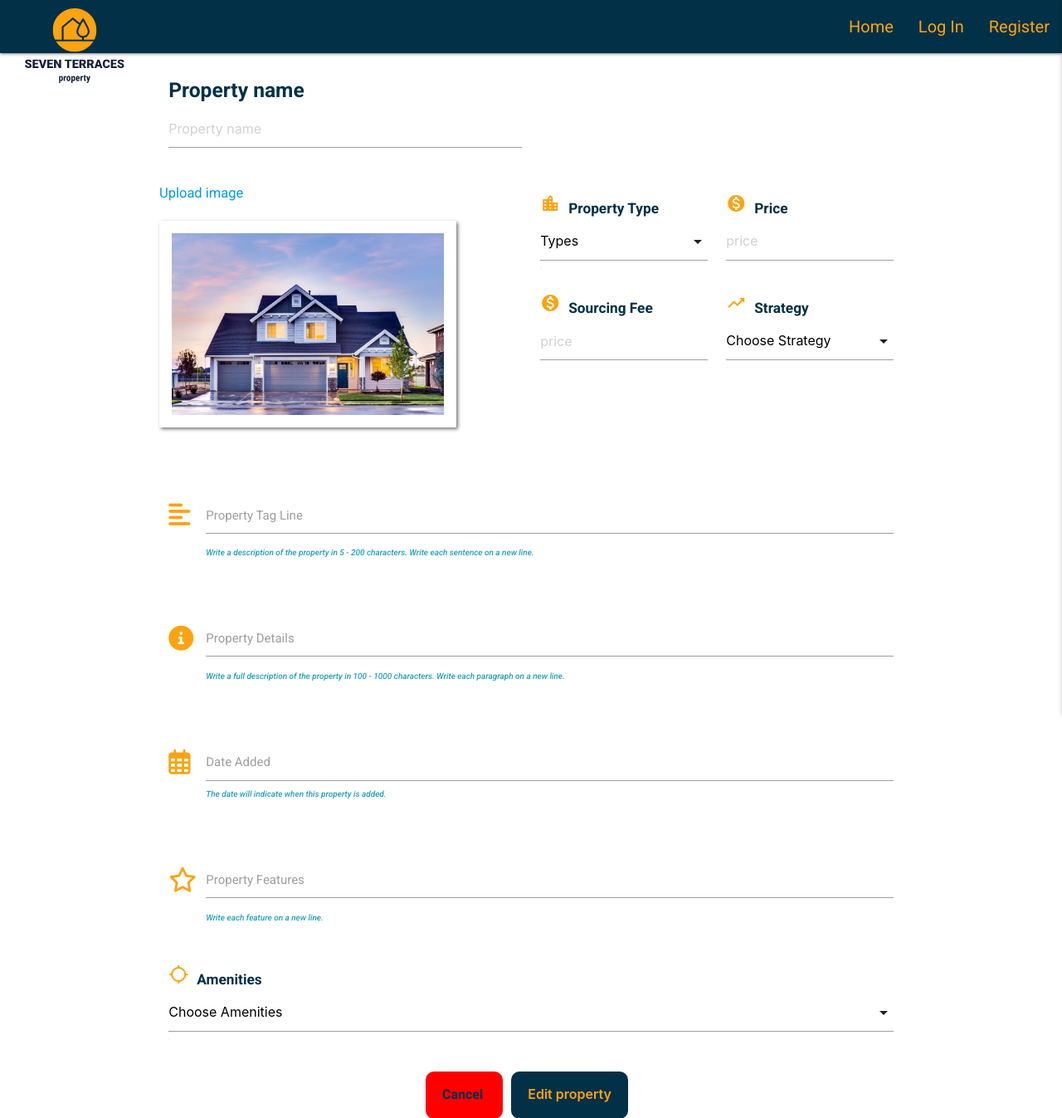
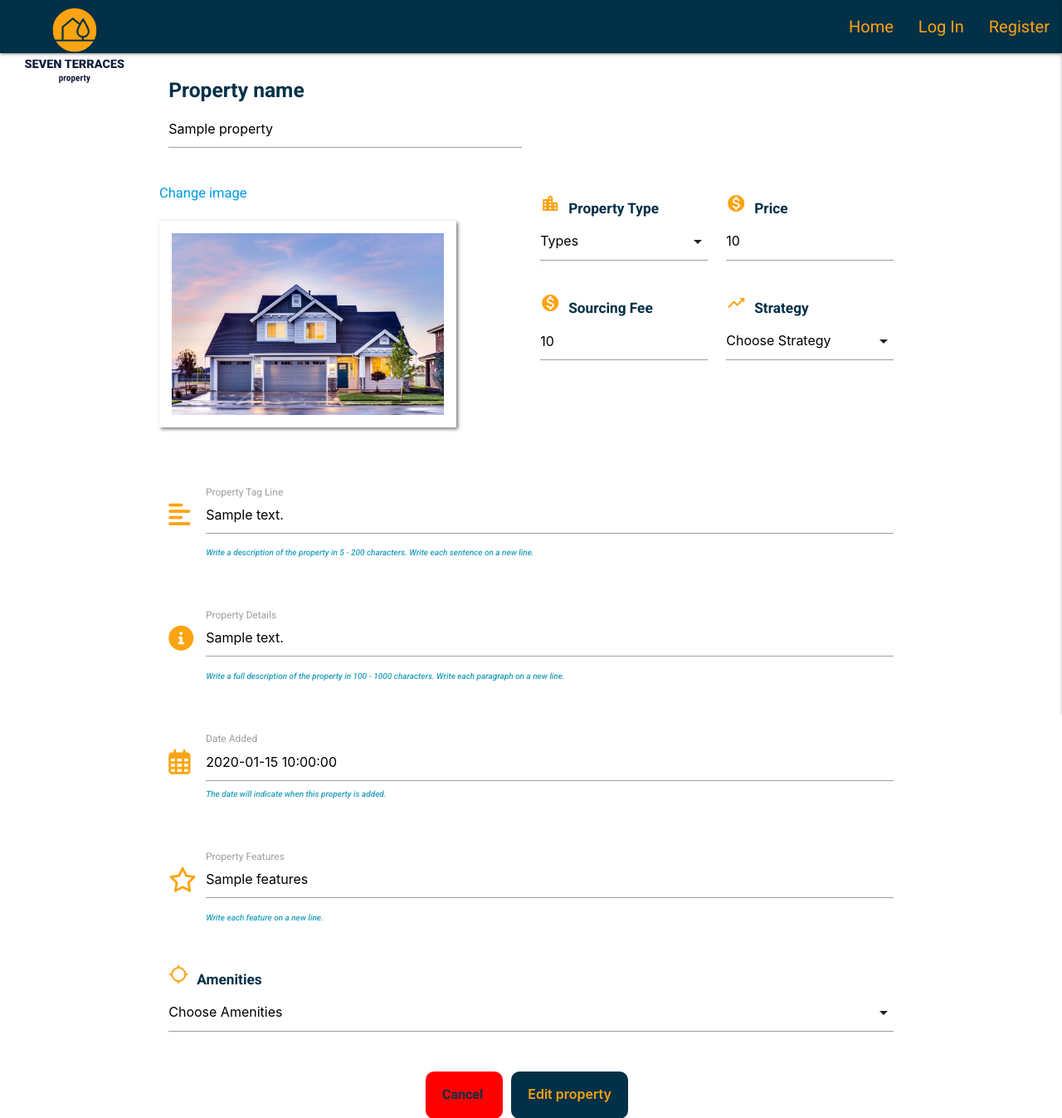
Before and after one commit to TNamdarian/seven-terraces, a Flask app: template templates/edit_property.html in a window 1280 px wide. Shown: the top 1347 px of the page at 83% size. Run offline with Flask 2, Linux system fonts and the light colour scheme; the template is opened without the code that fills it: most values are stand-ins (such as "Sample title", 1, 10 or a date in 2020); some libraries are stand-ins or nearby versions.

Commit message:
Bind data to edit property form

```diff
--- a/templates/edit_property.html
+++ b/templates/edit_property.html
@@ -9,18 +9,20 @@
             <div class="row">
                 <div class="input-field col s12 m12 l6">
                     <h5>Property name</h5>
-                    <input placeholder="Property name" id="property_name" name="property_name" type="text" class="validate" required="">
+                    <input id="property_name" name="property_name" type="text" class="validate" value="{{property.property_name}}" required="">
                 </div>
             </div>
             <!-- Property Image -->
             <div class="img-details col s12 m12 l6">
                 <!-- Modal Trigger -->
-                <div class="row">
-                    <a class="modal-trigger" href="#modal1">Upload image</a>
-                </div>
+                <div class="row"><a class="modal-trigger" href="#modal1">Change image</a></div>
                 <div class="row img-wrapper">
                     <a class="modal-trigger" href="#modal1">
+                        {% if property.property_image %}
+                        <img src="{{url_for('img_uploads', filename=property['property_image'])}}" alt="property_image">
+                        {% else %}
                         <img src="{{url_for('static', filename='images/default.jpg')}}" alt="default_property_image">
+                        {% endif %}
                     </a>
                 </div>
                 <!-- Modal Structure-->
@@ -47,27 +49,35 @@
                         <select id="type" name="type" class="validate" required>
                             <option value="" disabled selected>Types</option>
                             {% for kind in type %}
+                            {% if kind.type == property.type %}
+                            <option value="{{ kind.type }}" selected>{{ kind.type }}</option>
+                            {% else %}
                             <option value="{{ kind.type }}">{{ kind.type }}</option>
+                            {% endif %}
                             {% endfor %}
                         </select>
                         <label for="type">Property Type</label>
                     </div>
                     <div class="col s6">
                         <h6><i class="material-icons">monetization_on</i>Price</h6>
-                        <input placeholder="price" id="price" name="price" type="number" class="validate" min="1" required="">
+                        <input placeholder="price" id="price" name="price" type="number" class="validate" min="1" value="{{property.price}}" required="">
                     </div>
                 </div>
                 <div class="row details-row">
                     <div class="col s6">
                         <h6><i class="material-icons">monetization_on</i>Sourcing Fee</h6>
-                        <input placeholder="price" id="price" name="price" type="number" class="validate" min="1" required="">
+                        <input placeholder="price" id="price" name="price" type="number" class="validate" min="1" value="{{property.sourcing_fee}}" required="">
                     </div>
                     <div class="col s6">
                         <h6><i class="material-icons">trending_up</i>Strategy</h6>
                         <select id="category_name" name="category_name" class="validate" required>
                             <option value="" disabled selected>Choose Strategy</option>
                             {% for category in categories %}
-                            <option value="{{ category.category_name }}">{{ category.category_name }}</option>
+                            {% if category.category_name == property.category_name %}
+                            <option value="{{ category.category_name }}" seleted>{{ category.category_name }}</option>
+                            {% else %}
+                            <option value=" {{ category.category_name }}">{{ category.category_name }}</option>
+                            {% endif %}
                             {% endfor %}
                         </select>
                         <label for="category_name">Property Category</label>
@@ -78,7 +88,7 @@
             <div class="row field-row features">
                 <div class="input-field col s12">
                     <i class="fa-solid fa-align-left prefix"></i>
-                    <textarea id="property_description" name="property_description" minlength="5" maxlength="200" class="materialize-textarea validate" required></textarea>
+                    <textarea id="property_description" name="property_description" minlength="5" maxlength="200" class="materialize-textarea validate" required>{{property.property_description}}</textarea>
                     <label for="property_description">Property Tag Line</label>
                     <span class="helper-text" data-error="The description should be between 5 - 200 characters. Write each sentence on a new line." data-success="Sounds interesting!">Write a description of the property in 5 - 200 characters. Write each sentence on a new line.</span>
                 </div>
@@ -87,7 +97,7 @@
             <div class="row field-row features">
                 <div class="input-field col s12">
                     <i class="fa-solid fa-circle-info prefix"></i>
-                    <textarea id="property_details" name="property_details" minlength="100" maxlength="1000" class="materialize-textarea validate" required></textarea>
+                    <textarea id="property_details" name="property_details" minlength="100" maxlength="1000" class="materialize-textarea validate" required>{{property.property_details}}</textarea>
                     <label for="property_details">Property Details</label>
                     <span class="helper-text" data-error="The description should be between 100 - 1000 characters. Write each paragraph on a new line." data-success="Sounds interesting!">Write a full description of the property in 100 - 1000 characters. Write each paragraph on a new line.</span>
                 </div>
@@ -96,7 +106,7 @@
             <div class="row field-row features">
                 <div class="input-field col s12">
                     <i class="fa-regular fa-calendar-days prefix"></i>
-                    <input id="property_added_date" name="property_added_date" type="text" class="datepicker validate">
+                    <input id="property_added_date" name="property_added_date" type="text" class="datepicker validate" value="{{property.property_added_date}}" required>
                     <label for="property_added_date">Date Added</label>
                     <span class="helper-text" data-success="Can't wait!">The date will indicate when this property is added.</span>
                 </div>
@@ -105,7 +115,7 @@
             <div class="row field-row features">
                 <div class="input-field col s12">
                     <i class="fa-regular fa-star prefix"></i>
-                    <textarea id="features" name="features" minlength="100" maxlength="1000" class="materialize-textarea validate" required></textarea>
+                    <textarea id="features" name="features" minlength="100" maxlength="1000" class="materialize-textarea validate" required>{{property.features}}</textarea>
                     <label for="features">Property Features</label>
                     <span class="helper-text" data-error="The description should be between 100 - 1000 characters. Write each paragraph on a new line." data-success="Sounds interesting!">Write each feature on a new line.</span>
                 </div>
@@ -117,7 +127,11 @@
                     <select id="amenities" name="amenities" class="validate" multiple required>
                         <option value="" selected disabled>Choose Amenities</option>
                         {% for amenity in amenities %}
+                        {% if amenity.amenity == property.amenity %}
+                        <option value="{{ amenity.amenity }}" selected></option>{{ amenity.amenity }}</option>
+                        {% else %}
                         <option value="{{ amenity.amenity }}">{{ amenity.amenity }}</option>
+                        {% endif %}
                         {% endfor %}
                     </select>
                     <label for="amenities">Amenities</label>
```
